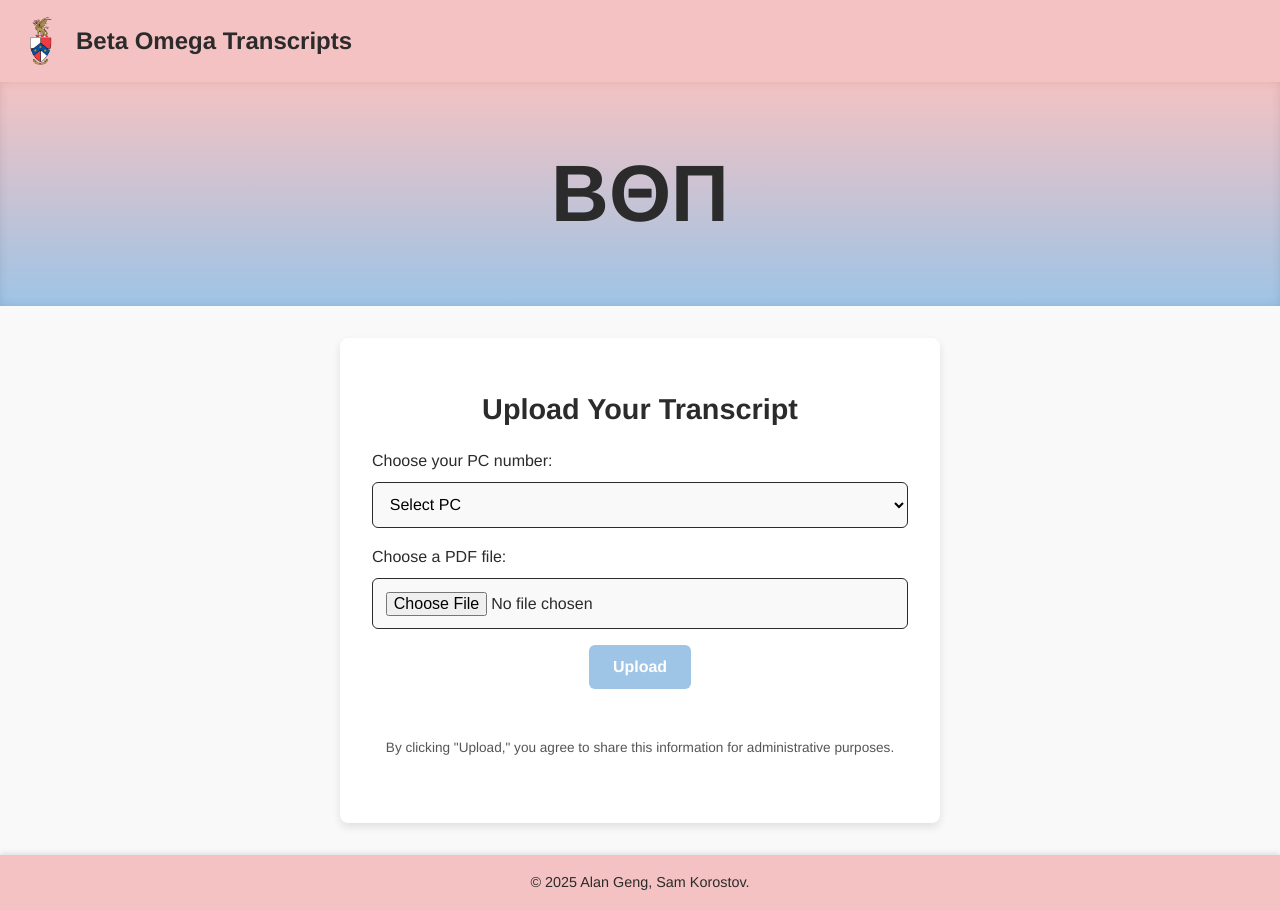
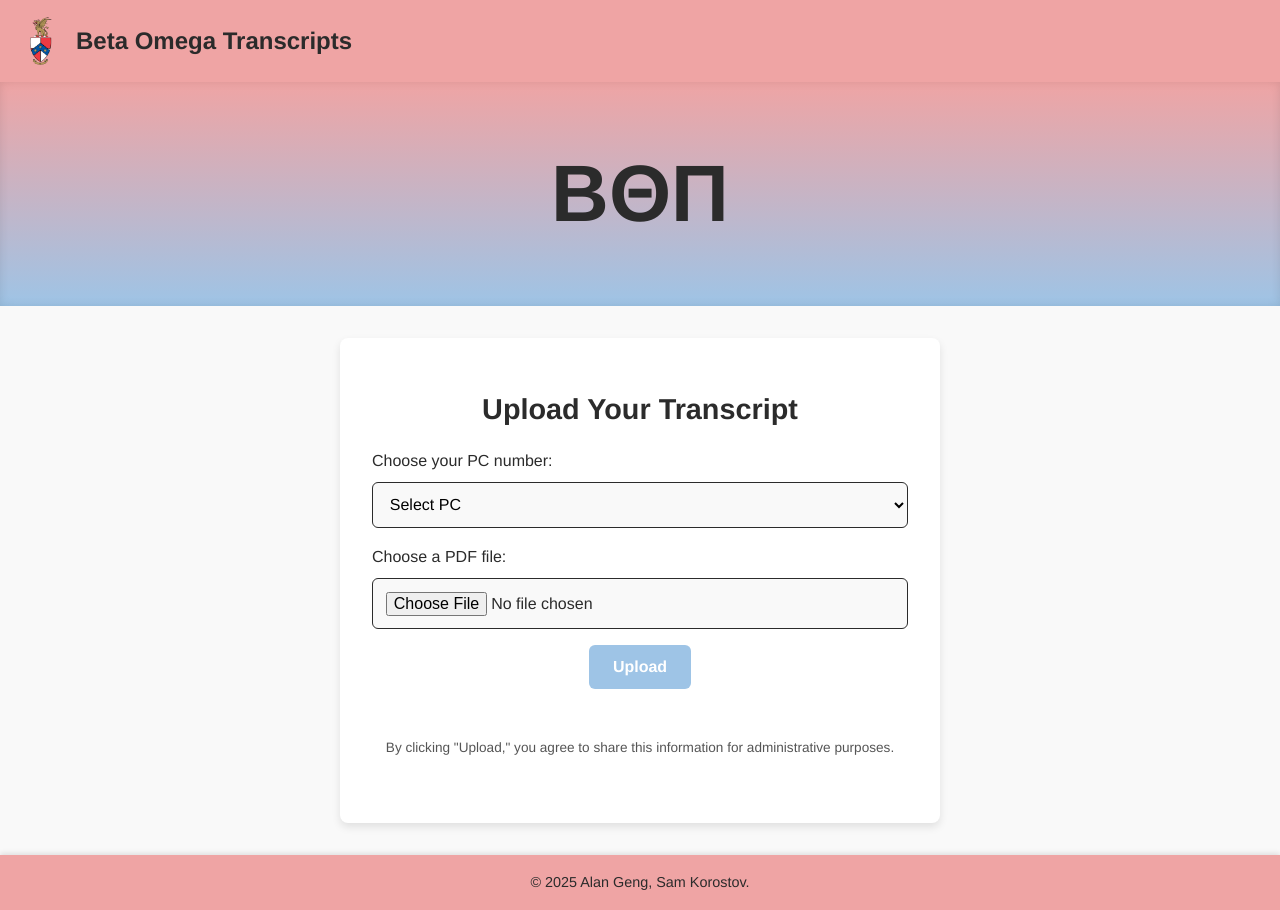
Before and after one commit to gengalan/betaomegatranscripts, a plain HTML site: page frontend/index.html in a window 1280 px wide. Drawn offline with Linux system fonts and the light colour scheme.

Commit message:
small html again

```diff
--- a/frontend/style.css
+++ b/frontend/style.css
@@ -13,7 +13,7 @@
 ---------------------------- */
 :root {
   --beta-blue: #9ec4e6;   /* Light pastel blue */
-  --beta-pink: #f4c2c2;   /* Light pastel pink */
+  --beta-pink: #efa4a4;   /* Light pastel pink */
   --beta-dark: #2b2b2b;   /* Dark gray */
   --beta-white: #ffffff;  /* White */
   --beta-gray: #f9f9f9;   /* Light gray */
@@ -69,7 +69,7 @@ header {
    HERO SECTION
 ---------------------------- */
 .hero {
-  background: linear-gradient(1350000deg, var(--beta-blue), var(--beta-pink));
+  background: linear-gradient(0deg, var(--beta-blue), var(--beta-pink));
   padding: 3rem 2rem;
   text-align: center;
   color: var(--beta-dark);
```
